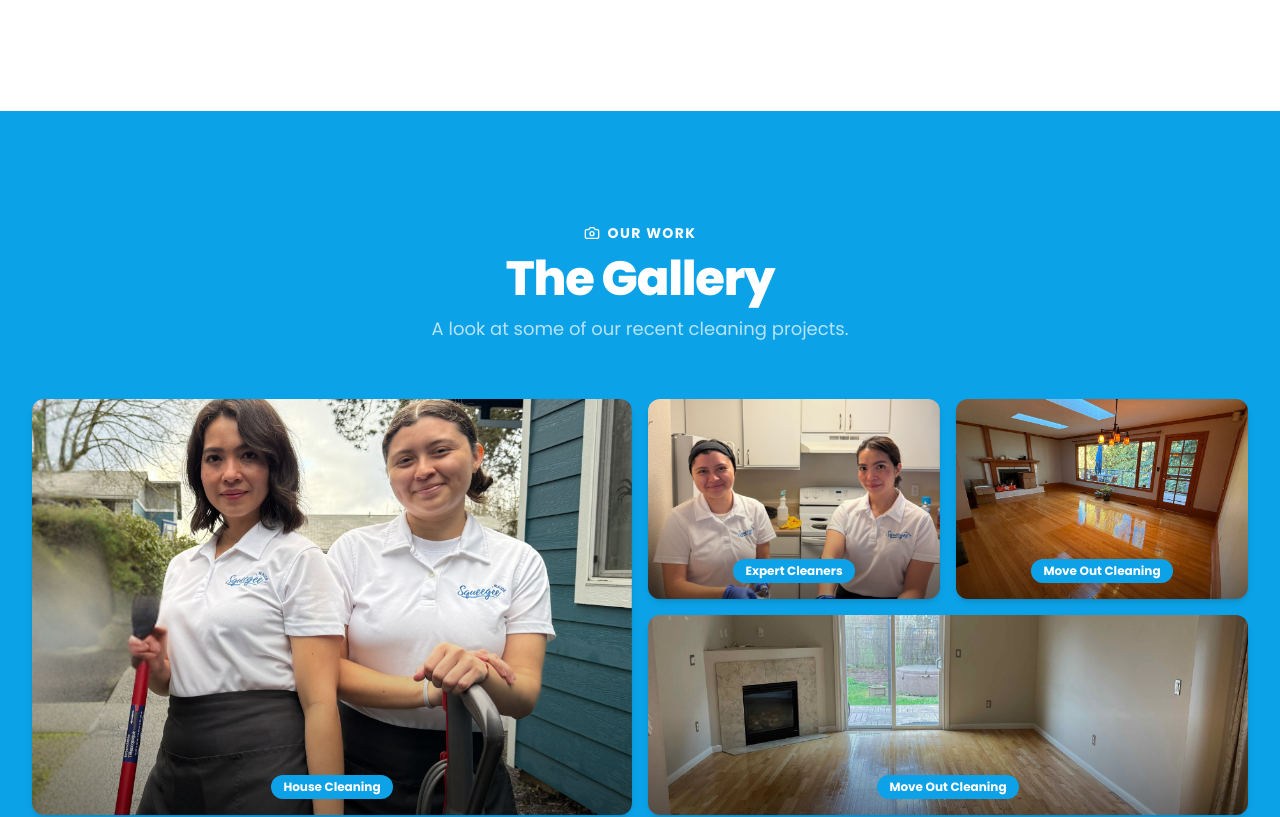
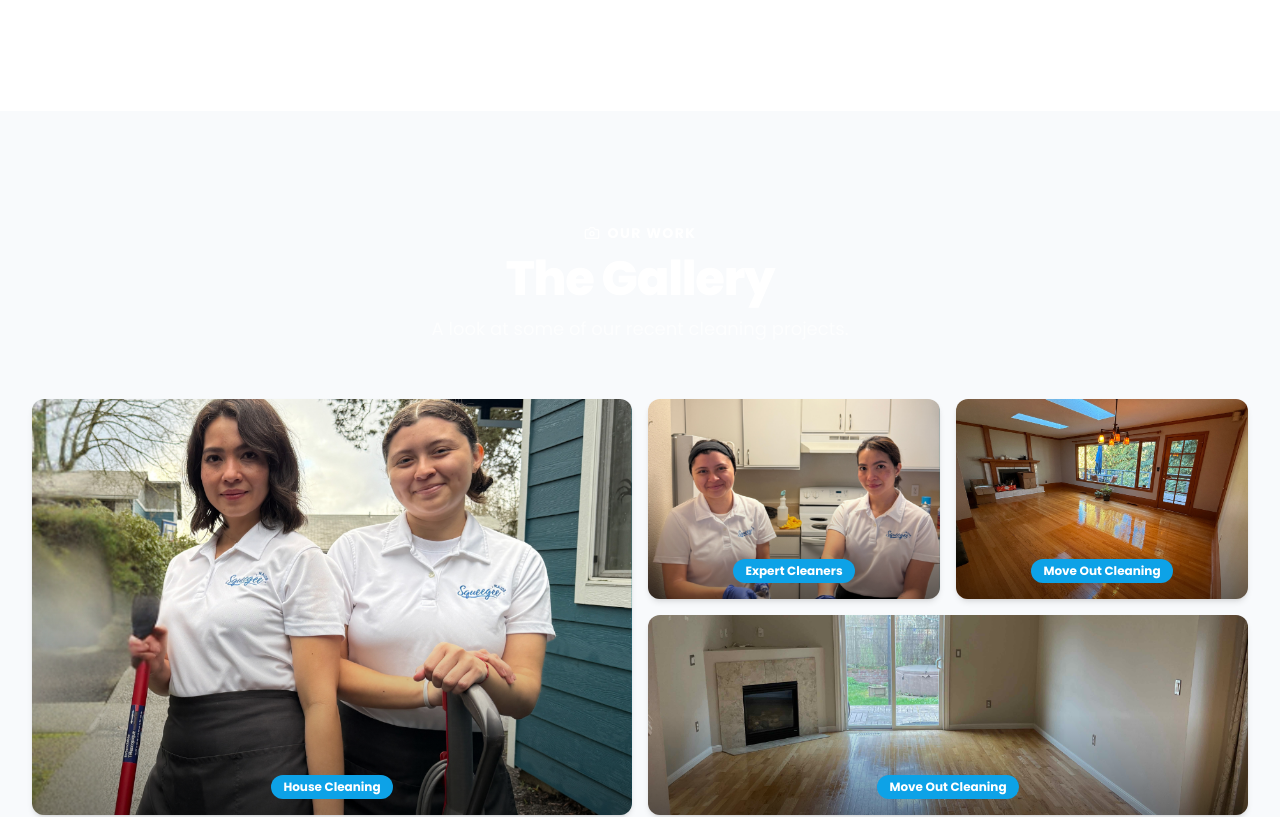
Before and after one commit to squeegee503-cmd/Squeegee-Maids, a React (Vite) app: page / in a window 1280 px wide. Shown: the part 3429-4246 px from the top of the page. Built offline with nearby package versions, Linux system fonts and the light colour scheme; no server answers.

Commit message:
Updated Gallery.tsx

```diff
--- a/src/components/sections/Gallery.tsx
+++ b/src/components/sections/Gallery.tsx
@@ -52,7 +52,7 @@ export function Gallery() {
     setLightboxIndex((i) => (i === null ? null : (i + 1) % galleryItems.length));
 
   return (
-    <section id="gallery" className="bg-[#0ca2e7] py-20 lg:py-28">
+    <section id="gallery" className="bg-[#f1f5f980] py-20 lg:py-28">
       <div className="max-w-7xl mx-auto px-4 sm:px-6 lg:px-8">
         <div className="text-center mb-14">
           <div className="inline-flex items-center gap-2 text-white text-sm font-bold uppercase tracking-widest mb-3">
```
